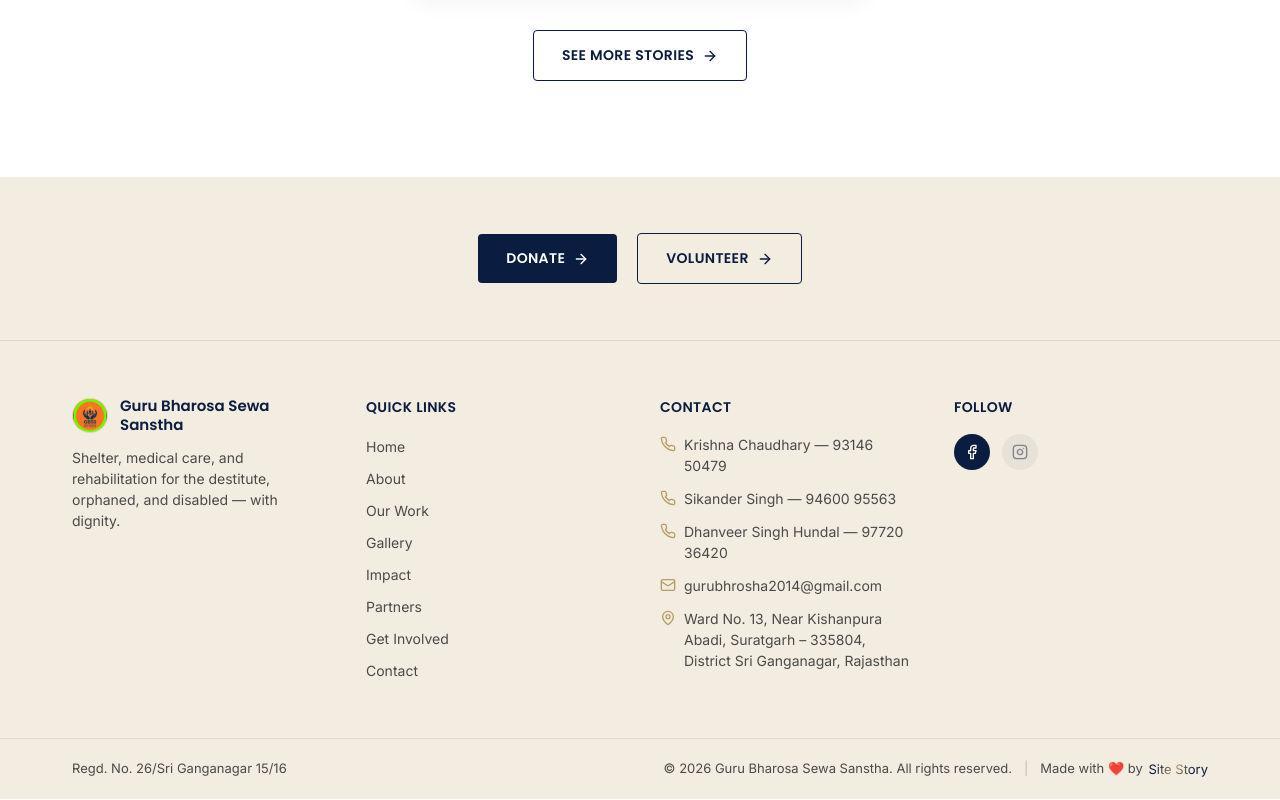
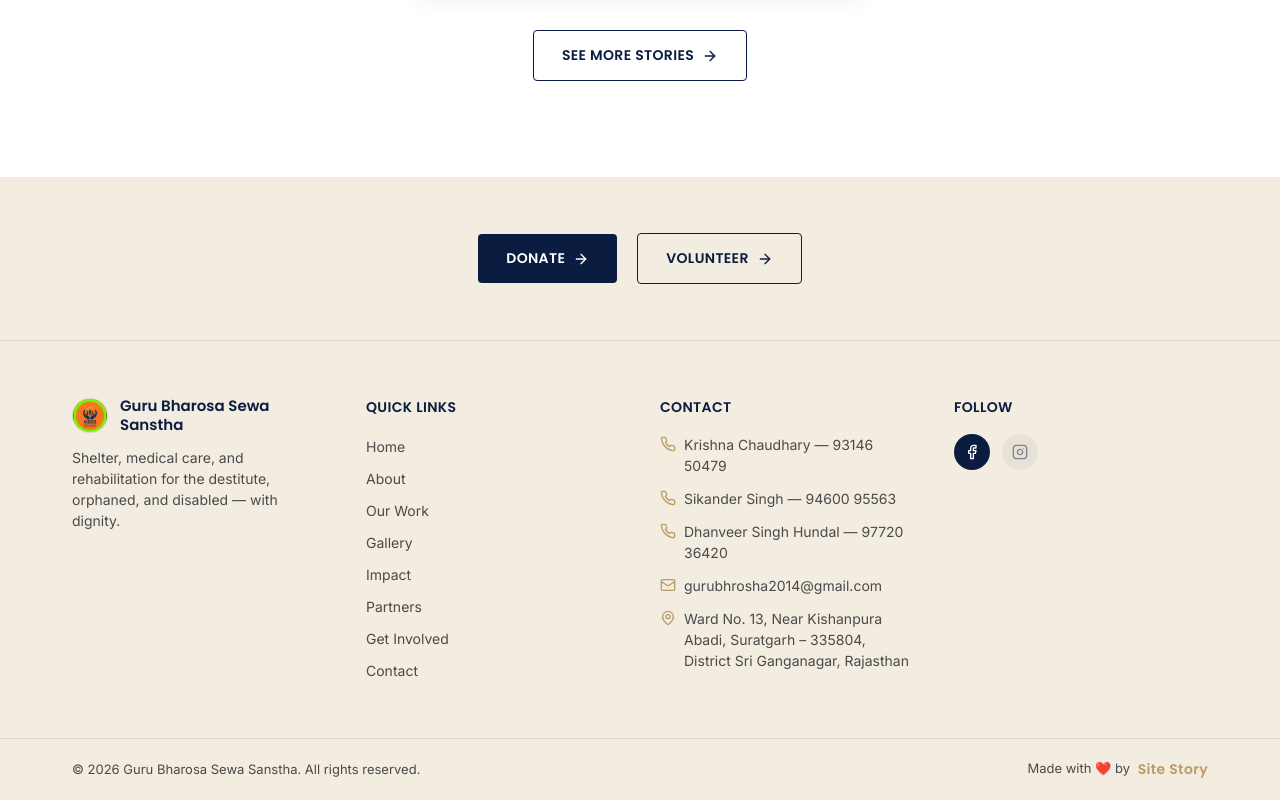
Before and after one commit to Kanishkp19/ngo, a Next.js app: page / in a window 1280 px wide. Shown: the part 2955-3755 px from the top of the page. Built offline with nearby package versions, Linux system fonts and the light colour scheme.

Commit message:
Update footer credits to place copyright on bottom-left and gold-shimmer credit on right

```diff
--- a/components/layout/SiteFooter.tsx
+++ b/components/layout/SiteFooter.tsx
@@ -93,30 +93,27 @@ export default function SiteFooter() {
       </div>
 
       <div className="border-t border-navy-10">
-        <div className="max-w-[1200px] mx-auto px-5 md:px-8 py-5 flex flex-col md:flex-row items-center justify-between gap-3 text-[13px] text-charcoal">
-          <span>{siteIdentity.registration}</span>
-          <div className="flex flex-col sm:flex-row items-center gap-2 sm:gap-3 text-center sm:text-left">
+        <div className="max-w-[1200px] mx-auto px-5 md:px-8 py-5 flex flex-col sm:flex-row items-center justify-between gap-3 text-[13px] text-charcoal">
           <span>&copy; {new Date().getFullYear()} {siteIdentity.nameEnglish}. All rights reserved.</span>
-            <span className="hidden sm:inline text-charcoal/30">|</span>
           <span className="text-[13px]">
             Made with ❤️ by{" "}
             <a
               href="https://www.site-story.site/"
               target="_blank"
               rel="noopener noreferrer"
-                className="hover:underline font-600 inline-block align-middle ml-0.5"
+              className="inline-block align-middle ml-1 hover:scale-105 transition-transform duration-200"
             >
               <ShinyText
                 text="Site Story"
-                  speed={2.5}
-                  color="#0A1C3F"
-                  shineColor="#B89C65"
+                speed={2}
+                color="#b89c65"
+                shineColor="#ffffff"
+                className="font-700 font-display tracking-wide text-[14px]"
               />
             </a>
           </span>
         </div>
       </div>
-      </div>
     </footer>
   );
 }
```
Also changed, not shown: 1 other file (tests, documents, lock files or other folders). Lines whose indentation alone changed are shown as unchanged.
